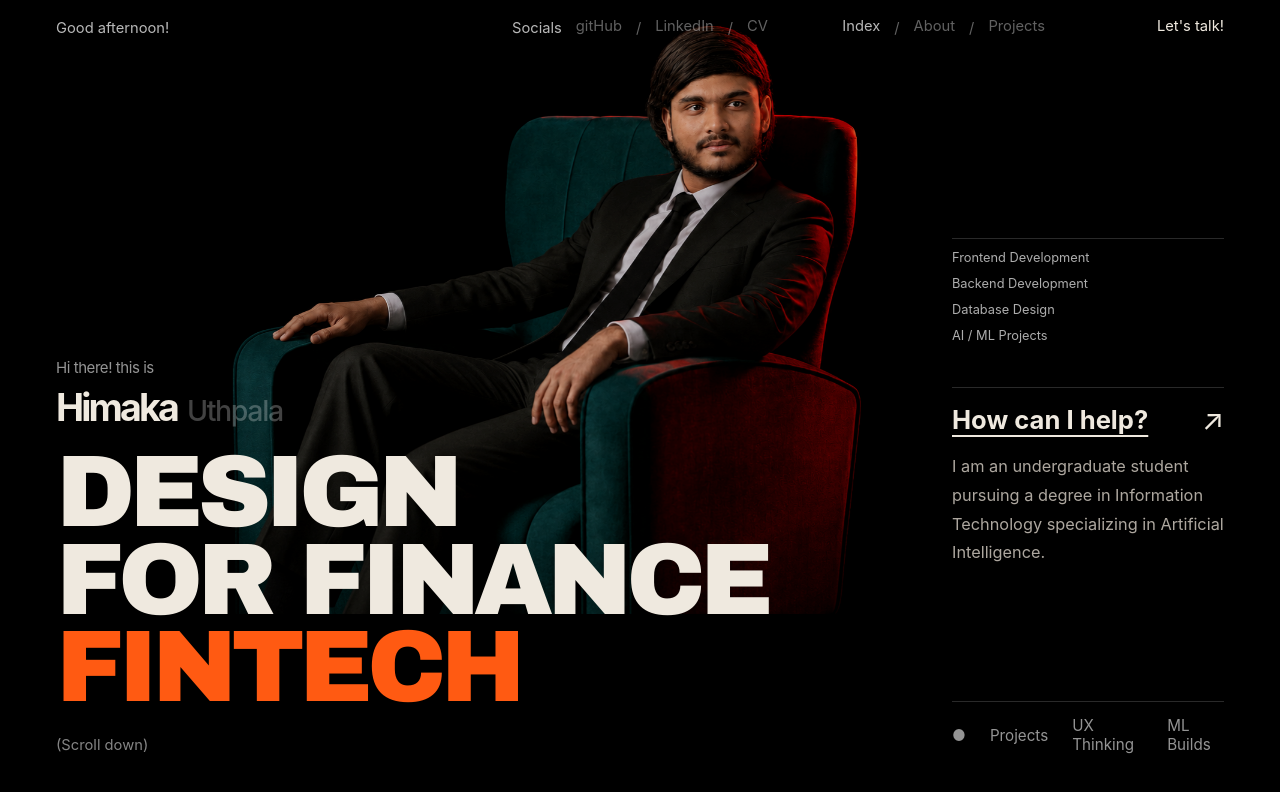
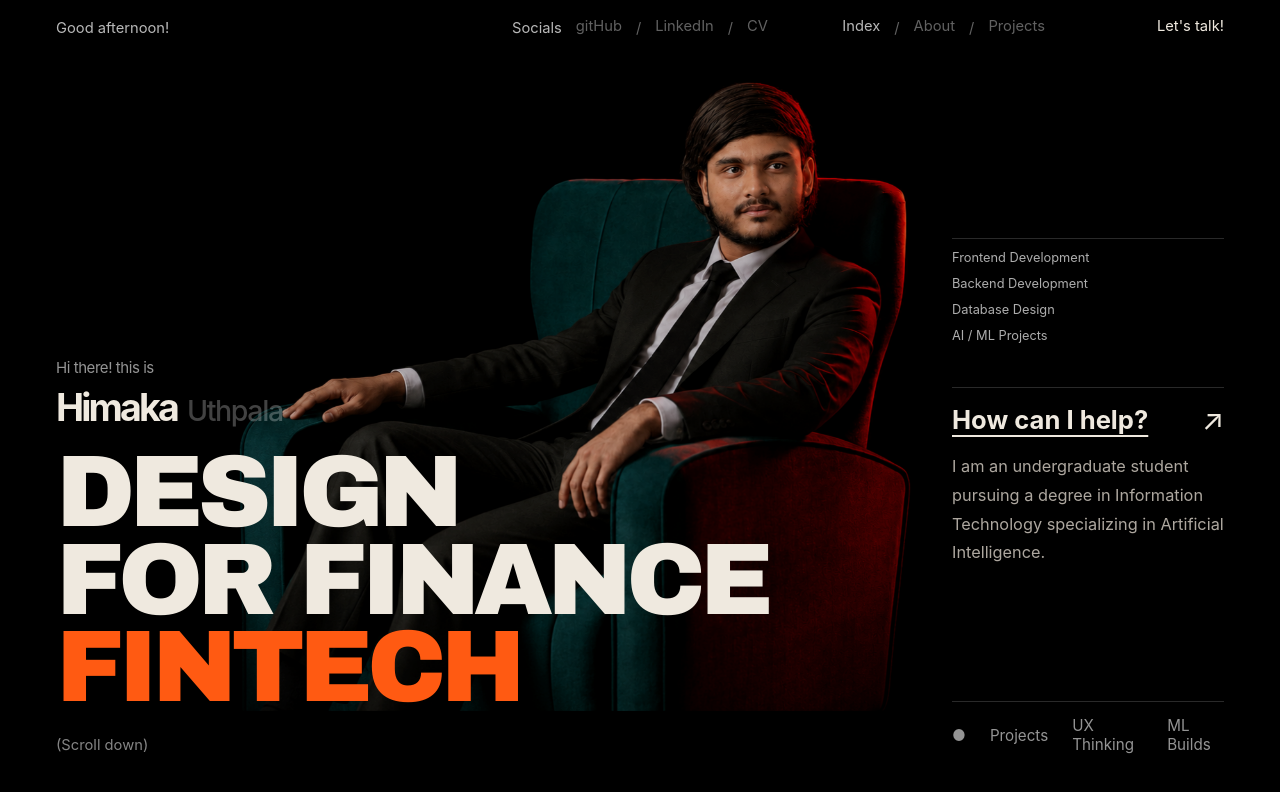
Before and after one commit to Himaka12/New-Portfolio, a React (Vite) app in the folder himaka-portfolio/: page / in a window 1280 px wide. Shown: the top 792 px of the page. Built offline with nearby package versions, Linux system fonts and the light colour scheme.

Commit message:
height reduced

```diff
--- a/himaka-portfolio/src/styles/global.css
+++ b/himaka-portfolio/src/styles/global.css
@@ -357,11 +357,13 @@ button {
   opacity: 1;
   background-image: url('/images/My-Portfolio.png');
   background-repeat: no-repeat;
-  background-size: 72% auto;
-  background-position: 45% 0%;
+
+  background-size: auto 82%;
+  background-position: 55% 38%;
+
   pointer-events: none;
   transform: scale(1);
-  transform-origin: 50% 50%;
+  transform-origin: 45% 50%;
   will-change: transform;
 }
 
```
